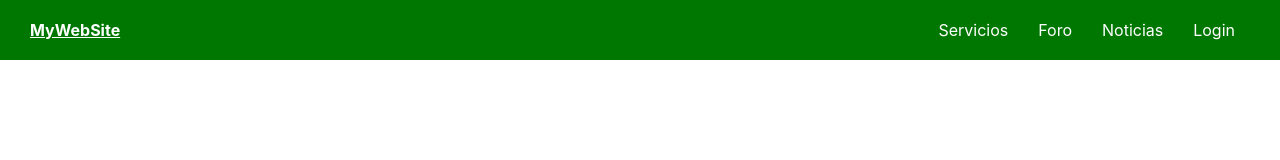
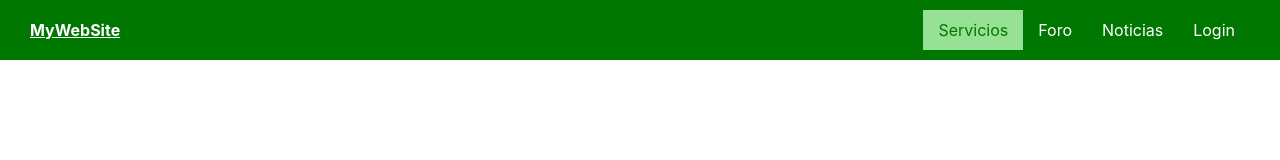
Before and after one commit to jul1anero/utn-labcomII-practices, a plain HTML site: page U03P02/index.html in a window 1280 px wide. In both pictures the pointer is over the item "Servicios". Drawn offline with Linux system fonts and the light colour scheme.

Commit message:
hacer links interactivos

```diff
--- a/U03P02/css/index.css
+++ b/U03P02/css/index.css
@@ -23,8 +23,10 @@ nav {
     padding-top: 10px;
     padding-bottom: 10px;
     display: flex;
-    justify-content: space-between; /*para que se distribuya en el contenedor*/
-    align-items: center; /*para que el logo y la lista se alineen entre sí horizontalmente */
+    justify-content: space-between;
+    /*para que se distribuya en el contenedor*/
+    align-items: center;
+    /*para que el logo y la lista se alineen entre sí horizontalmente */
 }
 
 .logo {
@@ -35,7 +37,8 @@ nav {
 
 .nav-links {
     list-style: none;
-    display: flex; /*cambia la alineación*/
+    display: flex;
+    /*cambia la alineación*/
 }
 
 .nav-item a {
@@ -44,3 +47,13 @@ nav {
     text-decoration: none;
     color: #fff;
 }
+
+.nav-item:hover {
+    /* aplicar color de fondo */
+    background-color: rgb(150, 225, 147);
+}
+
+.nav-item:hover a {
+    /* aplicar color de texto de los links*/
+    color: #007700;
+}
```
